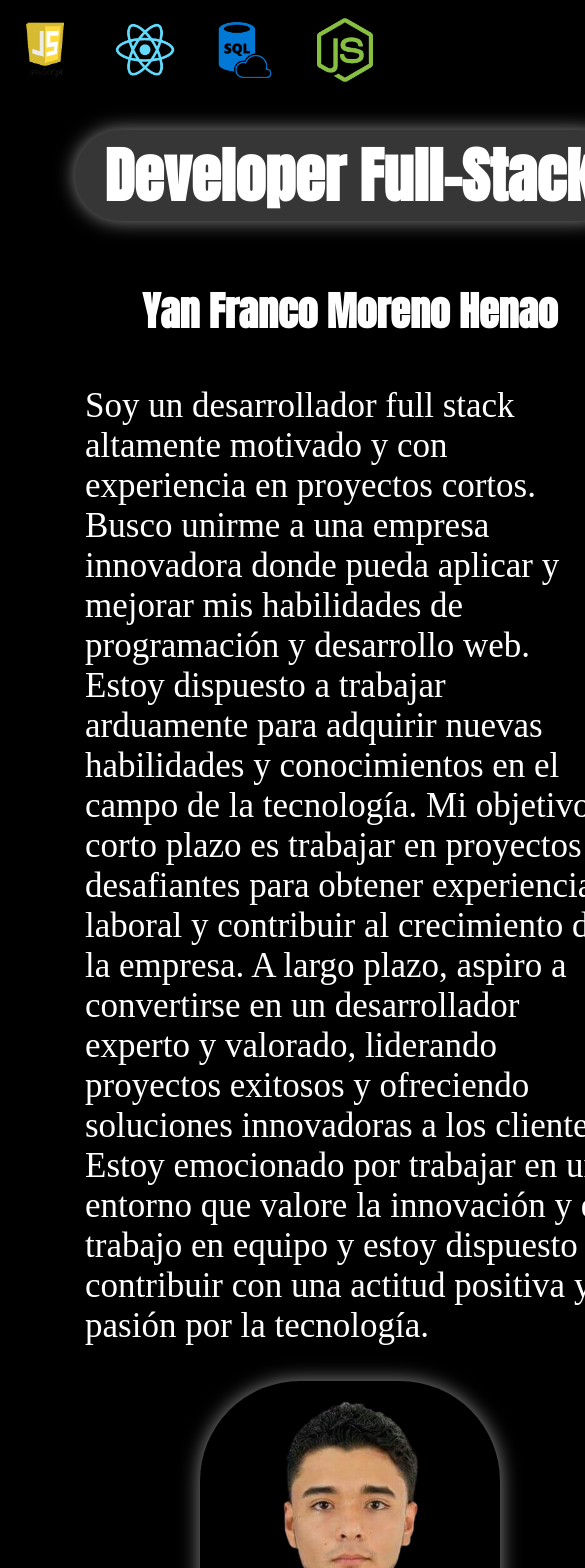
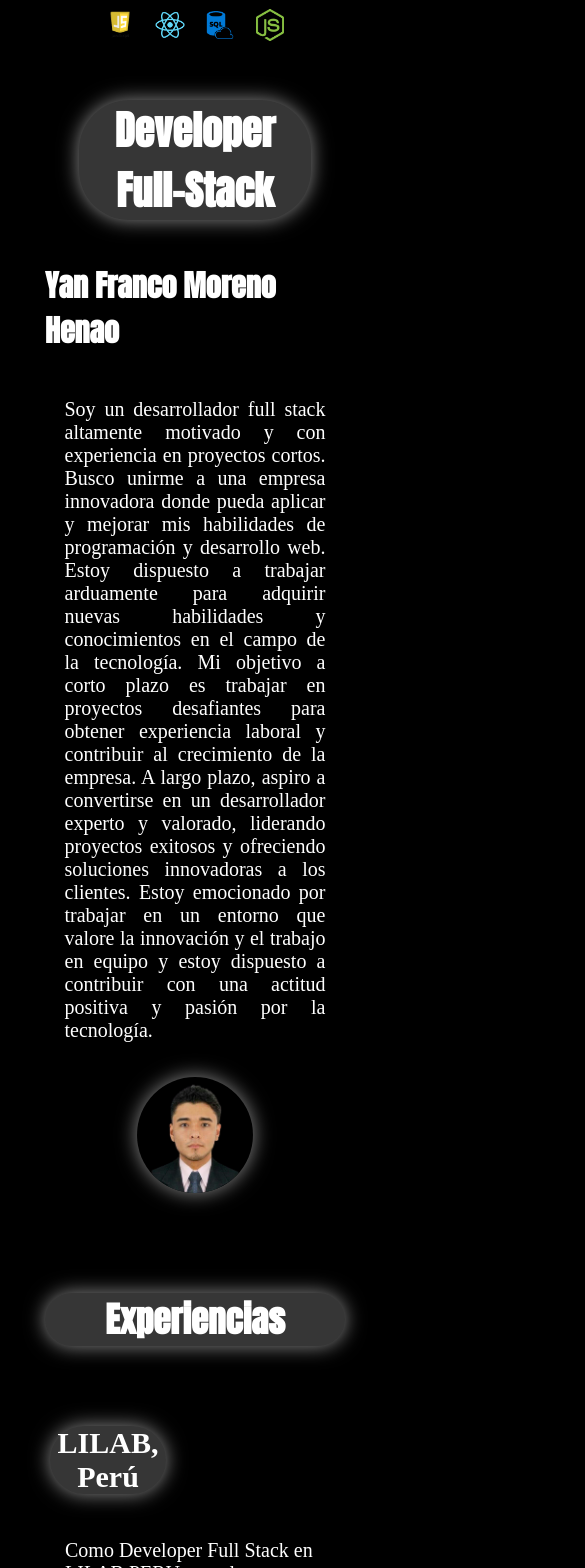
Before and after one commit to YanMFranco/PortafolioF, a React (Vite) app: page / in a window 390 px wide. Shown: the top 1568 px of the page, 585 px wide, since content can reach past the window. Built offline with nearby package versions, Linux system fonts and the light colour scheme.

Commit message:
correccion responsive

```diff
--- a/index.html
+++ b/index.html
@@ -2,7 +2,7 @@
 <html lang="en">
   <head>
     <meta charset="UTF-8" />
-    <link rel="icon" href="./icon1.png" />
+    <link rel="icon" href="./src/components/img/portafolio.png" />
     <meta name="viewport" content="width=device-width, initial-scale=1.0" />
     <link href="https://fonts.googleapis.com/css2?family=Anton&display=swap" rel="stylesheet">
     <title>Yan Franco Moreno Henao</title>
--- a/src/components/Contacto.jsx
+++ b/src/components/Contacto.jsx
@@ -9,10 +9,7 @@ import contact from "./img/contac.png";
 const Contacto = () => {
     return (
         <div id="contacto" className="container-Contacto">
-            <div className="container2">
-                <div className="item1">
             <h1>Contactame...</h1>
-                </div>
             <div className="item2">
                 <ul>
                     <li>
@@ -40,10 +37,6 @@ const Contacto = () => {
                 </form>
             </div>
         </div>
-            <div className="container3">
-                <img src={contact} alt="logo contactame" className="contactame" />
-            </div>
-        </div>
     )
 }
 
--- a/src/components/css/Contacto.css
+++ b/src/components/css/Contacto.css
@@ -1,35 +1,19 @@
 .container-Contacto{
     display: flex;
-    justify-content: space-between;
-    background-color: black;
-    height: 100vh;
+    flex-direction: column;
+    color: white;
 }
-
-.container2{
-    display: flex;
-    flex-direction: column;
-    align-items: center;
-    color: white;
-    width: 70%;
-    margin-left: 200px;
-}
-
 .container-Contacto h1{
     font-family: 'Anton', sans-serif;
-    margin-top: 80px;
-    color: white;
+    margin-top: 100px;
+    color: rgb(255, 255, 255);
+    align-self: center;
     background-color: rgb(54, 54, 54);
     border-radius: 50px;
-    min-width: 220px;
+    width: 20%;
     text-align: center;
     box-shadow:0 0 20px 0 rgba(255,255,255,.55);
-}
-
-.container-Contacto .item2 ul{
-    display: flex;
-    width: 500px;
-    flex-wrap: wrap;
-    justify-content: space-between;
+    font-size: 2.8vw;
 }
 
 .container-Contacto img{
@@ -40,32 +24,12 @@
 
 .container-Contacto li{
     list-style: none;
-    text-align: center;
 }
 
 .container-Contacto .logoContacto {
     vertical-align: middle;
-    /* Ajusta el espacio entre la imagen y el texto si es necesario */
     width: 50px;
-    /* Ajusta el ancho deseado */
     height: auto;
-    /* Ajusta la altura deseada */
-}
-
-.container-Contacto p{
-    margin: 40px;
-    text-align: center;
-    font-size: 20px;
-}
-
-.container-Contacto textarea{
-    width: 600px;
-    height: 150px;
-}
-
-.container-Contacto form{
-
-    margin: 20px 0;
 }
 
 .container-Contacto a{
@@ -73,30 +37,20 @@
     color: white;
 }
 
-.container-Contacto .contactame{
-    width: 250px;
-    height: 300px;
-    margin-right: 60px;
+.container-Contacto .item2 ul{
+    display: flex;
+    justify-content: space-between;
+    flex-wrap: wrap;
 }
 
-.container-Contacto .container3{
+.container-Contacto .item3{
     display: flex;
-    align-items: center;
-    width: 30%;
+    justify-content: center;
 }
 
 @media (max-width: 599px) {
-    .container-Contacto .container3{
-        display: none;
-    }
     .container-Contacto h1{
-        font-size: 70px;
-        width: 400px;
-    }
-    .container-Contacto p{
-        font-size: 35px;
-    }
-    .container-Contacto a{
+        width: 230px;
         font-size: 35px;
     }
 }
--- a/src/components/css/Copi.css
+++ b/src/components/css/Copi.css
@@ -1,4 +1,5 @@
 .Container-Copi {
+    margin-top: 30px;
     display: flex;
     background-color: rgb(22, 22, 21);
     justify-content: center;
--- a/src/components/css/Experiencias.css
+++ b/src/components/css/Experiencias.css
@@ -2,56 +2,68 @@
     background-color: rgb(0, 0, 0);
     display: flex;
     flex-direction: column;
-    padding: 20px;
 }
 
 .container-Experiencias h1{
     font-family: 'Anton', sans-serif;
     margin-top: 70px;
+    margin-bottom: 50px;
     color: rgb(255, 255, 255);
     align-self: center;
     background-color: rgb(54, 54, 54);
     border-radius: 50px;
-    width: 300px;
+    width: 20%;
     text-align: center;
     box-shadow:0 0 20px 0 rgba(255,255,255,.55);
-    font-size: 50px;
+    font-size: 2.8vw;
 }
 
 .container-Experiencias h3{
     color: rgb(255, 255, 255);
     background-color: rgb(54, 54, 54);
     border-radius: 50px;
-    max-width: 250px;
+    width: 40%;
     text-align: center;
-    font-size: 25px;
+    font-size: 2.7vw;
     box-shadow:0 0 20px 0 rgba(255,255,255,.55);
 }
 
 .container-Experiencias p{
-    color: white;
+    color: rgb(255, 255, 255);
     padding: 15px;
-    font-size: 20px;
+    font-size: 1.8vw;
 }
 
 @media (max-width: 599px) {
     .container-Experiencias{
-        width: 600px;
+        width: 100%;
     }
     .container-Experiencias h1{
-        margin-top: 150px;
-        font-size: 70px;
-        width: 400px;
+        margin-top: 100px;
+        font-size: 35px;
+        width: 300px;
     }
     .container-Experiencias p{
         color: white;
         padding: 15px;
-        font-size: 30px;
+        font-size: 20px;
     }
     .container-Experiencias h3{
-        width: 500px;
-        font-size: 35px;
+        font-size: 30px;
         box-shadow:0 0 20px 0 rgba(255,255,255,.55);
     }
 
 }
+
+@media only screen and (min-width: 600px) and (max-width: 728px) {
+    .container-Experiencias h3{
+        font-size: 20px;
+    }
+    .container-Experiencias p{
+       font-size: 18px;
+    }
+    .container-Experiencias h1{
+        font-size: 35px;
+        width: auto;
+    }
+}
--- a/src/components/css/Inicio.css
+++ b/src/components/css/Inicio.css
@@ -6,17 +6,20 @@
 .container-Inicio .item1{
     display: flex;
     flex-direction: column;
+    width: 70%;
 }
 
 .container-Inicio .item2{
     display: flex;
     justify-content: flex-end;
     align-items: center;
+    width: 30%;
 }
 
 .container-Inicio img{
-    width: 300px;
-    height: 300px;
+    width: 80%;
+    max-height: 50%;
+    height: auto;
     border-radius: 100px;
     box-shadow:0 0 20px 0 rgba(255,255,255,.55);
 }
@@ -27,9 +30,9 @@
     color: rgb(255, 255, 255);
     background-color: rgb(54, 54, 54);
     border-radius: 50px;
-    min-width: 400px;
+    width: 80%;
     text-align: center;
-    font-size: 40px;
+    font-size: 2.8vw;
     box-shadow:0 0 20px 0 rgba(255,255,255,.55);
     font-family: 'Anton', sans-serif;
 }
@@ -40,12 +43,13 @@
     min-width: 300px;
     padding: 10px;
     margin: 0;
+    font-size: 2.3vw;
 }
 
 .container-Inicio p {
     margin: 0;
     color: rgb(255, 255, 255);
-    min-width: 900px;
+    width: 90%;
     font-size: 23px;
     padding: 35px;
 }
@@ -84,34 +88,91 @@
         background-color: rgb(0, 0, 0);
         display: flex;
         flex-direction: column;
-        min-width: 600px;
+    }
+
+    .container-Inicio .item1{
+        display: flex;
+        flex-direction: column;
+        align-items: center;
+        justify-content: center;
+        width: 100%;
+    }
+    .container-Inicio p {
+        margin: 0;
+        color: rgb(255, 255, 255);
+        font-size: 20px;
+        text-align:justify
+    }
+
+    .container-Inicio h2{
+        margin-top: 100px;
+        font-size: 40px;
+
+    }
+    .container-Inicio .item2{
+        display: flex;
+        justify-content: center;
+        align-items: center;
+        width: 100%;
+    }
+
+    .container-Inicio h1{
+        font-size:30px;
+    }
+    .container-Inicio img{
+        width: 40%;
+        max-height: 50%;
+        height: auto;
+    }
+
+}
+
+@media only screen and (min-width: 1025px) {
+    .container-Inicio p {
+        font-size: 23px;
+    }
+}
+
+@media only screen and (min-width: 600px) and (max-width: 1024px) {
+    .container-Inicio p {
+        font-size: 2.7vw;
+    }
+    .container-Inicio h2{
+        font-size: 30px;
+    }
+    .container-Inicio h1{
+        font-size: 25px;
+    }
+    .container-Inicio img{
+        width: 80%;
+        max-height: 50%;
+        height: auto;
+    }
+
+}
+
+@media only screen and (min-width: 600px) and (max-width: 728px) {
+    .container-Inicio img{
+        width: 40%;
+        max-height: 50%;
+        height: auto;
+    }
+    .container-Inicio{
+        background-color: rgb(0, 0, 0);
+        display: flex;
+        flex-direction: column;
+    }
+    .container-Inicio .item2{
+        display: flex;
+        justify-content: center;
+        align-items: center;
+        width: 100%;
     }
     .container-Inicio .item1{
         display: flex;
         flex-direction: column;
         align-items: center;
         justify-content: center;
-    }
-    .container-Inicio p {
-        margin: 0;
-        color: rgb(255, 255, 255);
-        min-width: 500px;
-        font-size: 35px;
-        padding: 35px;
-    }
-
-    .container-Inicio h2{
-        margin-top: 130px;
-        font-size: 60px;
-        width: 550px;
-    }
-    .container-Inicio .item2{
-        display: flex;
-        justify-content: center;
-        align-items: center;
-    }
-
-    .container-Inicio h1{
-        font-size:40px;
+        width: 100%;
     }
 }
--- a/src/components/css/Menu.css
+++ b/src/components/css/Menu.css
@@ -14,7 +14,7 @@
 }
 
 .container-Menu img{
-    width: 60px;
+    width: 10%;
 }
 
 .container-Menu .item1{
@@ -31,6 +31,7 @@
     justify-content: flex-end;
     align-items: center;
     flex-wrap: wrap;
+
 }
 
 .container-Menu li{
@@ -41,6 +42,7 @@
 .container-Menu a{
     color: rgb(255, 255, 255);
     text-decoration: none;
+    font-size: 18px;
 }
 
 .container-Menu a:hover{
@@ -52,6 +54,7 @@
 @media (max-width: 599px) {
     .container-Menu .item2{
         display: none;
+        width: 0;
     }
 
     .container-Menu{
@@ -66,6 +69,14 @@
     }
 
     .container-Menu img{
-        width: 100px;
+        width: 50px;
     }
 }
+
+@media only screen and (min-width: 600px) and (max-width: 728px) {
+    .container-Menu a{
+        color: rgb(255, 255, 255);
+        text-decoration: none;
+        font-size: 14px;
+    }
+}
--- a/src/components/css/Proyectos.css
+++ b/src/components/css/Proyectos.css
@@ -2,25 +2,24 @@
     background-color: black;
     display: flex;
     flex-direction: column;
-    color: antiquewhite;
+    color: rgb(255, 255, 255);
 }
 
 .container-Proyectos h1{
     font-family: 'Anton', sans-serif;
-    margin-top: 100px;
+    margin-top: 20px;
     color: rgb(255, 255, 255);
     align-self: center;
     background-color: rgb(54, 54, 54);
     border-radius: 50px;
-    width: 300px;
+    width: 20%;
     text-align: center;
     box-shadow:0 0 20px 0 rgba(255,255,255,.55);
-    font-size: 50px;
+    font-size: 2.8vw;
 }
 
 .container-Proyectos .item1{
-    width: 600px;
-    height: 200px;
+    width: 100%;
     padding: 30px;
     align-self: center;
     text-align:center;
@@ -69,25 +68,12 @@
 }
 
 @media (max-width: 599px) {
-    .container-Proyectos{
-        width: 600px;
-    }
     .container-Proyectos h1{
-        font-size: 70px;
-        width: 350px;
+        width: 200px;
+        font-size: 35px;
     }
     .container-Proyectos p{
-        font-size: 35px;
+        font-size: 20px;
         color: rgb(255, 255, 255);
     }
-    .container-Proyectos .item1{
-        width: 600px;
-        height: 350px;
-    }
-    .container-Proyectos .item2{
-        margin-top: 50px;
-    }
-    .container-Proyectos .item2 h2{
-        font-size: 35px;
-    }
 }
```
Also changed, not shown: src/components/img/portafolio.png (added). Lines whose indentation alone changed are shown as unchanged.
